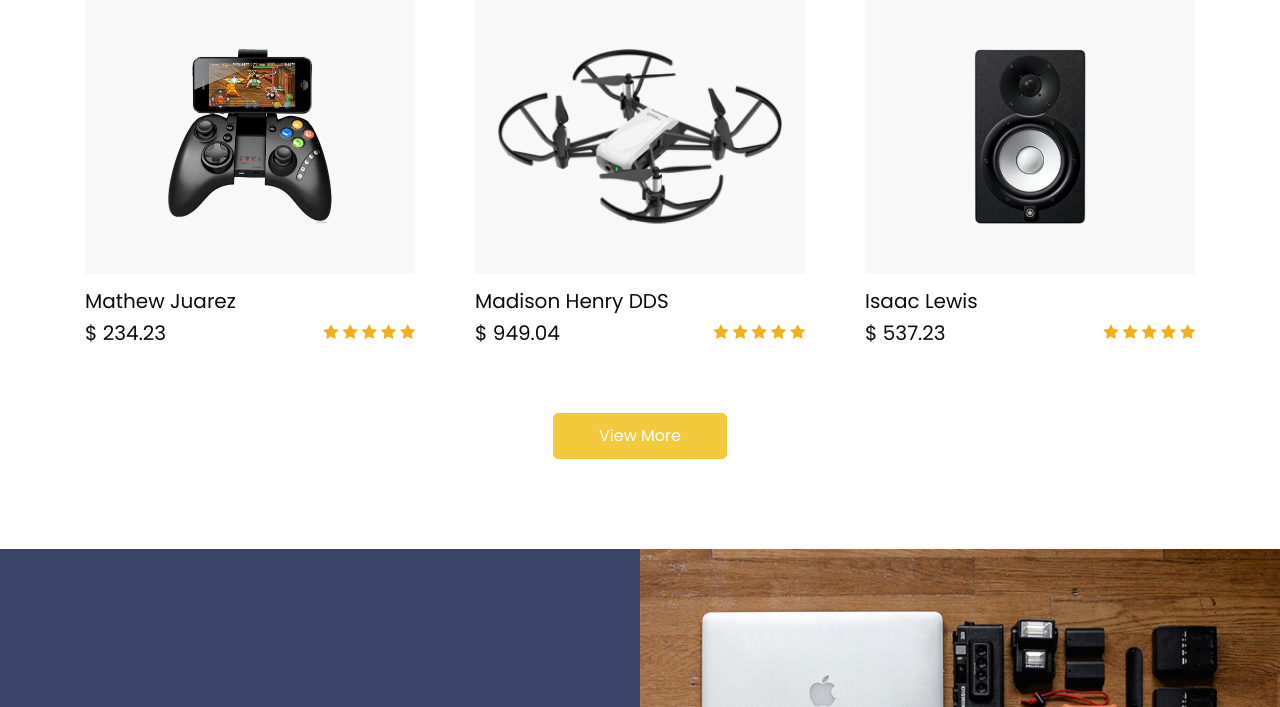
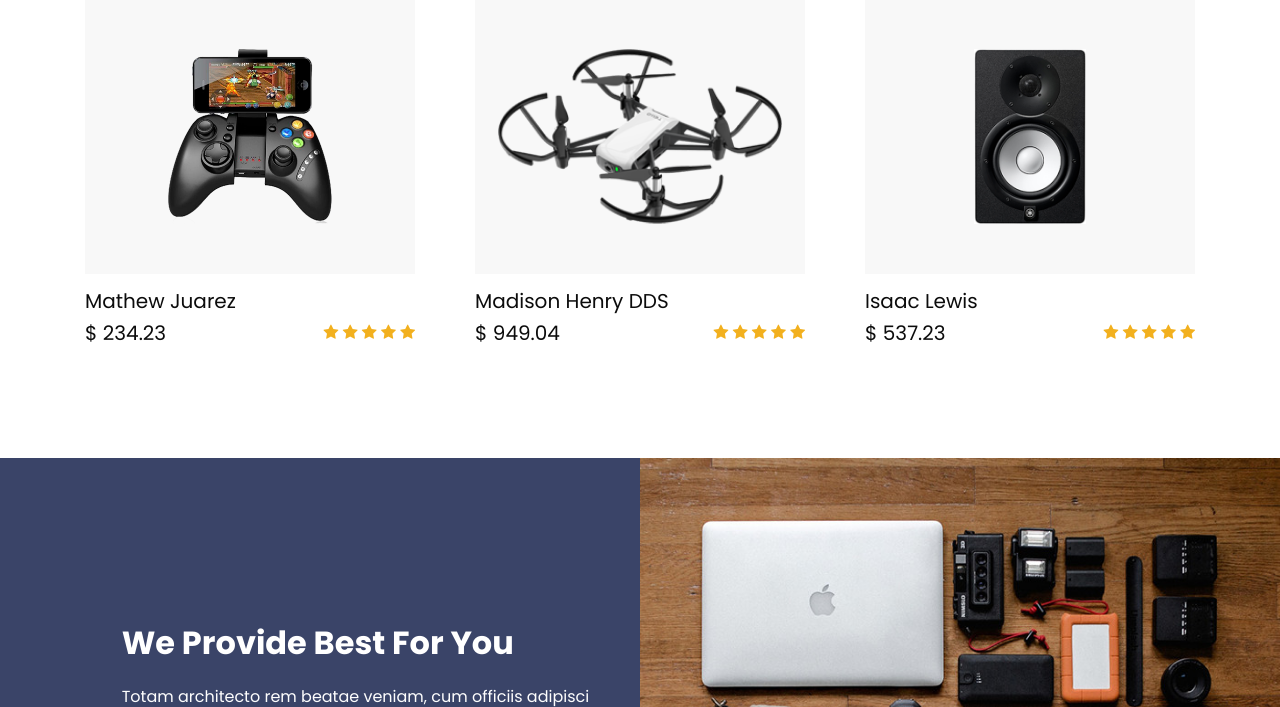
Before and after one commit to zbari023/Air_play_store, a Django app: page / in a window 1280 px wide. Shown: the part 2189-2896 px from the top of the page. Run offline with Django 4.2, Linux system fonts and the light colour scheme; data comes from the database, SQL or seed files in the repository; some libraries are stand-ins or nearby versions.

Commit message:
fix the home url

```diff
--- a/settings/templates/settings/home.html
+++ b/settings/templates/settings/home.html
@@ -136,11 +136,6 @@
           </div>
           </div>
         {% endfor %}
-      </div>
-      <div class="btn_box">
-        <a href="" class="view_more-link">
-          View More
-        </a>
       </div>
     </div>
   </section>
@@ -414,7 +409,7 @@
             </h5>
             <ul>
               <li>
-                <a href="index.html">
+                <a href="/">
                   Home
                 </a>
               </li>
```
